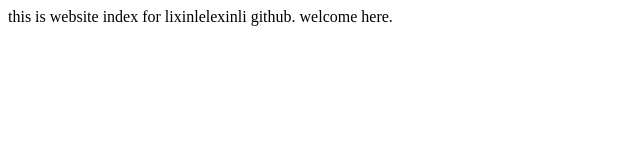
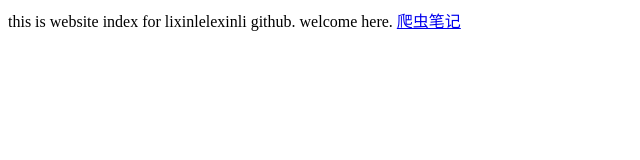
Before and after one commit to lixinlelexinli/lixinlelexinli.github.io, a plain HTML site: page index.html in a window 1280 px wide. Shown: the whole page, without its empty margins (0-640 px from the left). Drawn offline with Linux system fonts and the light colour scheme.

Commit message:
第一次提交，尝试修改内容

```diff
--- a/index.html
+++ b/index.html
@@ -5,5 +5,6 @@
   <body>
     this is website index for lixinlelexinli github.
     welcome here.
+    <a href="./爬虫.md">爬虫笔记</a>
   </body>
 </html>
```
Also changed, not shown: 1 other file.
